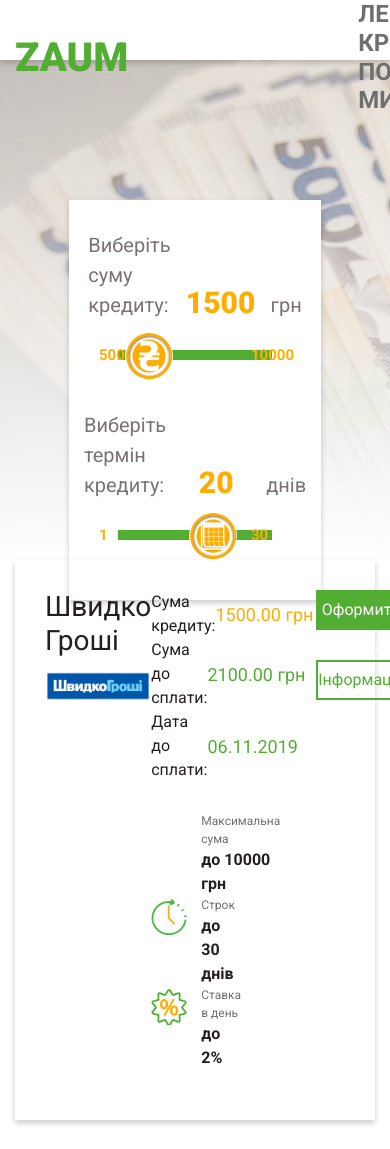
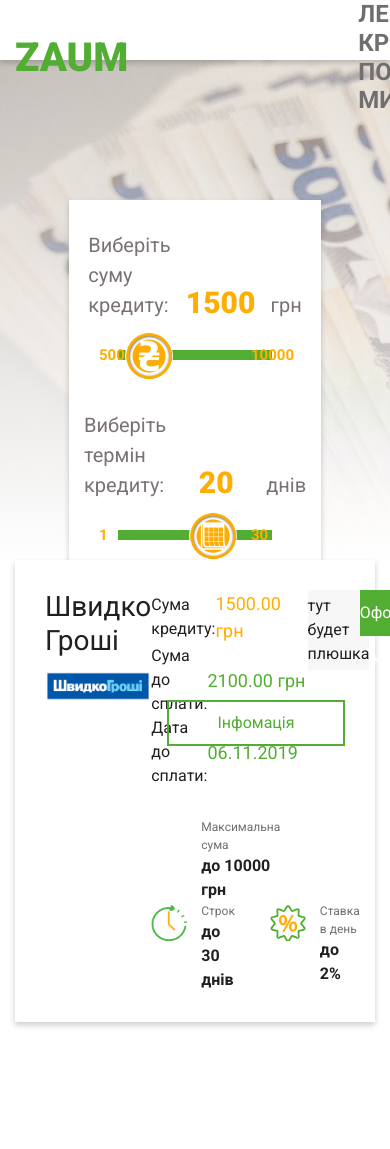
Before and after one commit to BondYuriy/zaum, a website: page src/index.html in a window 390 px wide. Shown: the top 1149 px of the page. After the commit the page ends 1052 px from the top, so only its background shows below. Drawn offline with nearby package versions, Linux system fonts and the light colour scheme; files that its build step writes are made by us from their sources; files whose address does not match are found by name.

Commit message:
adds fix collapse partner card

```diff
--- a/src/index.html
+++ b/src/index.html
@@ -1,5 +1,5 @@
 <!DOCTYPE html>
-<html lang="en">
+<html lang="uk-UA">
 
 <head>
   <title>zaum</title>
@@ -74,12 +74,13 @@
               <div class="partner-box">
                 <div class="partner-title-box">
                   <h3>Швидко Гроші</h3>
-                  <div class="partner-logo">
+                  <a href="#" class="partner-logo">
                     <img src="img/shvidkogroshi.png" alt="logo">
-                  </div>
+                  </a>
                 </div>
                 <div class="partner-info-box">
                   <div class="calculator-result-info">
+                    <div class="calculator-result-box">
                       <div class="result-price">
                         <span class="name">Сума кредиту:</span>
                         <span class="value js-credit-price"></span>
@@ -92,6 +93,10 @@
                       <div class="result-info-day">
                         <span class="name">Дата до сплати:</span>
                         <span class="value js-result-credit-day" data-minday="5" data-maxday="30"></span>
+                      </div>
+                    </div>
+                    <div class="bonus-box">
+                      <p>тут будет плюшка</p>
                     </div>
                   </div>
                   <div class="partner-info">
@@ -111,18 +116,14 @@
                 </div>
                 <div class="partner-btn-box">
                   <a href="#" class="btn btn-green">Оформити кредит</a>
-                  <button class="btn btn-green-transparent" type="button" data-toggle="collapse"
-                    data-target="#collapseExample" aria-expanded="false" aria-controls="collapseExample">
-                    Інформація
-                  </button>
                 </div>
               </div>
+              <div class="btn btn-green-transparent btn-toggle-info">Інфомація</div>
+              <div class="partner-toggle-box">
                 <div class="partner-main-info">
-                <div class="collapse" id="collapseExample">
-                  <div class="card card-body">
-                    Anim pariatur cliche reprehenderit, enim eiusmod high life accusamus terry richardson ad squid.
-                    Nihil
-                    anim keffiyeh helvetica, craft beer labore wes anderson cred nesciunt sapiente ea proident.
+                  <p>01032, г. Киев, ул. Саксаганского 133-А</p>
+                  <p>тел. (044) 498 10 20</p>
+                  <p><a href="mailo:info@sgroshi.com">info@sgroshi.com</a></p>
                 </div>
               </div>
             </div>
@@ -130,8 +131,6 @@
         </div>
       </div>
     </div>
-    </div>
-
   </main>
 
   <script src="https://code.jquery.com/jquery-1.12.4.js"></script>
--- a/src/js/scripts.js
+++ b/src/js/scripts.js
@@ -1,4 +1,13 @@
 $(document).ready(function() {
+  /* toggle info */
+
+  $(".btn-toggle-info").click(function() {
+    $(this)
+      .next(".partner-toggle-box")
+      .toggleClass("show");
+  });
+
+  /* calculator */
   $(function() {
     $("#slider-price").slider({
       value: 1500,
--- a/src/sass/common/btn.scss
+++ b/src/sass/common/btn.scss
@@ -14,10 +14,10 @@
 .btn-green {
   display: block;
   width: 100%;
-  height: 40px;
+  height: 46px;
   background-color: $green-color;
   color: $white-text;
-  line-height: 40px;
+  line-height: 46px;
   margin-bottom: 30px;
 
   &:hover {
@@ -29,10 +29,10 @@
 .btn-green-transparent {
   display: block;
   width: 100%;
-  height: 40px;
+  height: 46px;
   border: 2px solid $green-color;
   color: $green-color;
-  line-height: 36px;
+  line-height: 42px;
 
   &:hover {
     background-color: $green-color;
--- a/src/sass/components/_partner.scss
+++ b/src/sass/components/_partner.scss
@@ -1,17 +1,21 @@
 .partner-card {
-  padding: 30px;
+  padding: 30px 30px 0px 30px;
   box-shadow: 0 3px 6px rgba(0, 0, 0, 0.2);
   margin-bottom: 30px;
+  position: relative;
+  background-color: #fff;
 
   & .partner-box {
     display: flex;
     justify-content: space-between;
-    padding-bottom: 20px;
+    padding-bottom: 30px;
 
     & .partner-title-box {
       flex: 0 0 18%;
 
       & .partner-logo {
+        display: block;
+
         & img {
           display: block;
           width: 100%;
@@ -24,7 +28,12 @@
       flex: 0 0 55%;
 
       & .calculator-result-info {
+        display: flex;
+        justify-content: space-between;
         margin-bottom: 30px;
+
+        & .calculator-result-box {
+          flex: 0 0 75%;
 
           & .result-price,
           .result-info-price,
@@ -33,7 +42,7 @@
             align-items: center;
 
             & .name {
-            flex: 0 0 25%;
+              flex: 0 0 30%;
             }
 
             & .value {
@@ -45,6 +54,20 @@
           & .result-price {
             & .value {
               color: $orange-color;
+            }
+          }
+        }
+
+        & .bonus-box {
+          flex: 0 0 25%;
+          height: 80px;
+          background-color: rgba(0, 0, 0, 0.03);
+          display: flex;
+          justify-content: center;
+          align-items: center;
+
+          & p {
+            margin: 0;
           }
         }
       }
@@ -105,14 +128,29 @@
     }
   }
 
+  & .btn-toggle-info {
+    width: 178px;
+    position: absolute;
+    right: 30px;
+    top: 140px;
+  }
+
+  & .partner-toggle-box {
+    max-height: 0;
+    overflow: hidden;
+
     & .partner-main-info {
-    & .collapse {
-      & .card {
-        border-left: 0;
-        border-right: 0;
-        border-bottom: 0;
-        border-radius: 0;
+      padding: 30px 0;
+      border-top: 1px solid rgba(0, 0, 0, 0.1);
+
+      & p {
+        margin: 0;
+        font-size: 14px;
       }
     }
   }
+
+  & .show {
+    max-height: 200px;
   }
+}
```
Also changed, not shown: build/css/styles.css, build/index.html, build/js/scripts.js. Lines whose indentation alone changed are shown as unchanged.
